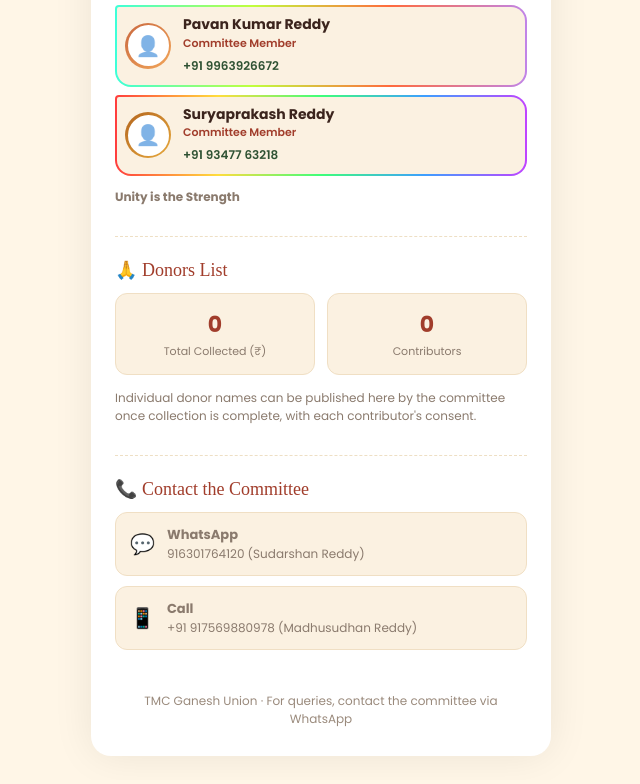
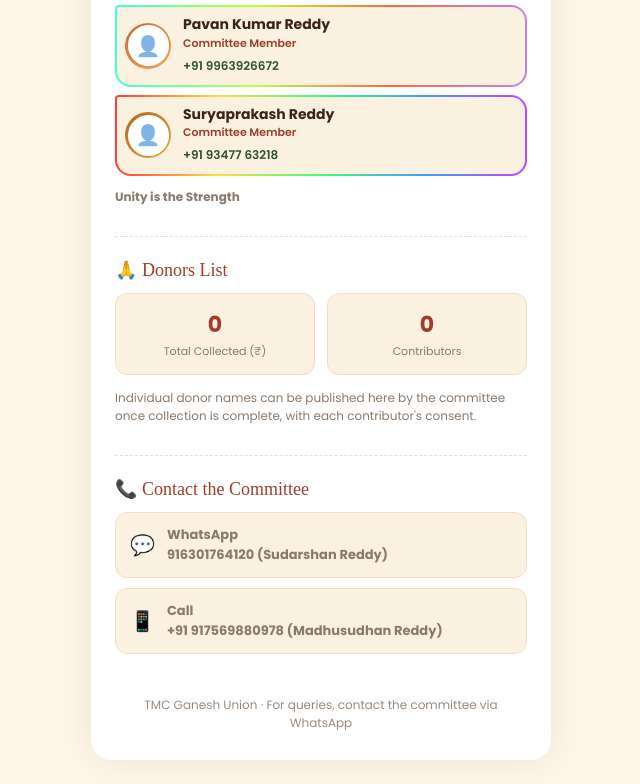
Before and after one commit to suryareddytadipatri/tmc-ganesh-union-app, a website: page public/index.html in a window 1280 px wide. Shown: the part 3064-3848 px from the top of the page, without its empty margins (319-959 px from the left). Drawn offline with Linux system fonts and the light colour scheme; no server answers; a web font is replaced by a local one.

Commit message:
Bold contact numbers for emphasis

```diff
--- a/public/index.html
+++ b/public/index.html
@@ -779,11 +779,11 @@
       <div class="section-title">📞 Contact the Committee</div>
       <a class="contact-card" href="https://wa.me/916301764120" target="_blank" rel="noopener">
         <span class="icon">💬</span>
-        <span><b>WhatsApp</b><span>916301764120 (Sudarshan Reddy)</span></span>
+        <span><b>WhatsApp</b><span><b>916301764120 (Sudarshan Reddy)</b></span></span>
       </a>
       <a class="contact-card" href="tel:+917569880978">
         <span class="icon">📱</span>
-        <span><b>Call</b><span>+91 917569880978 (Madhusudhan Reddy)</span></span>
+        <span><b>Call</b><span><b>+91 917569880978 (Madhusudhan Reddy)</b></span></span>
       </a>
     </div>
 
```
